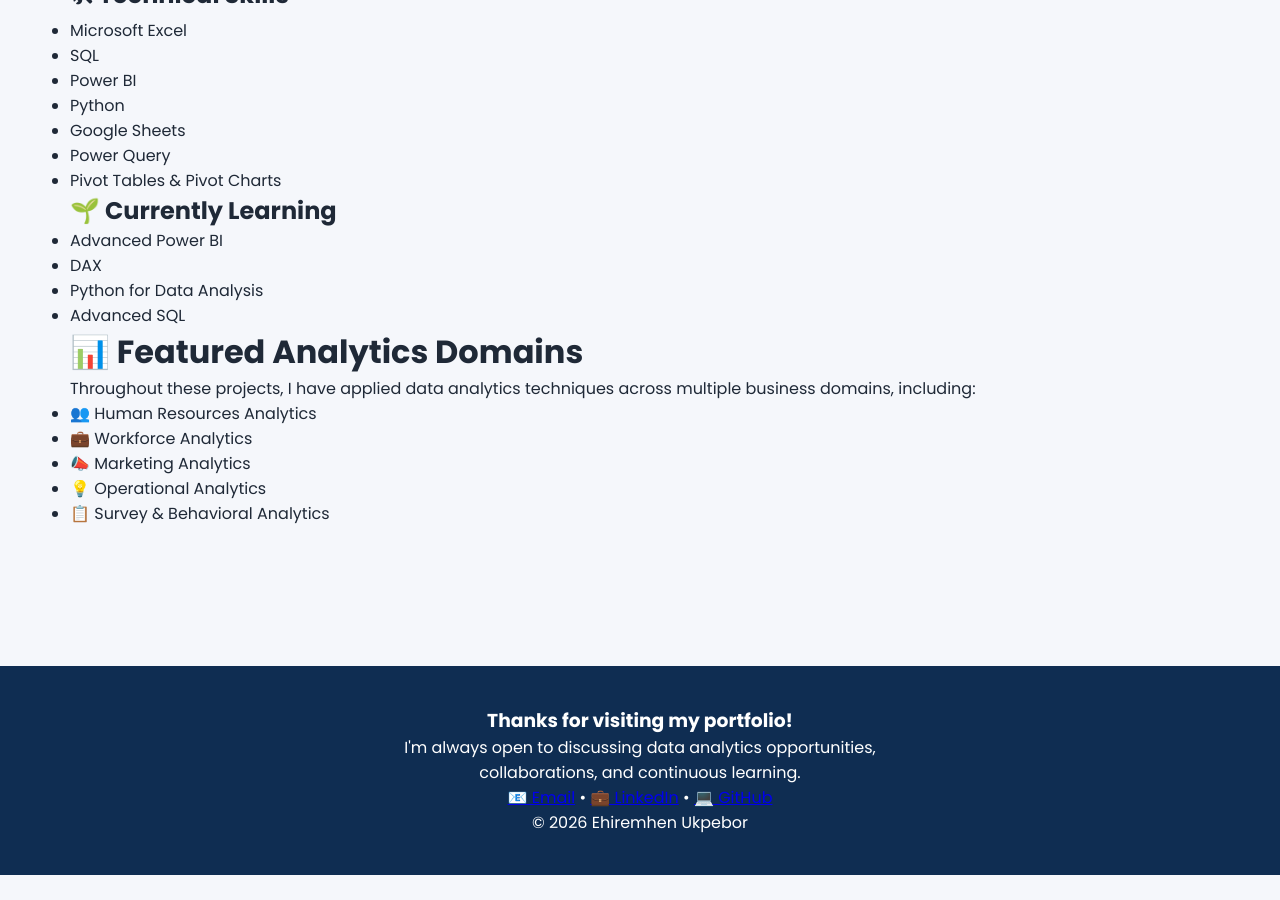
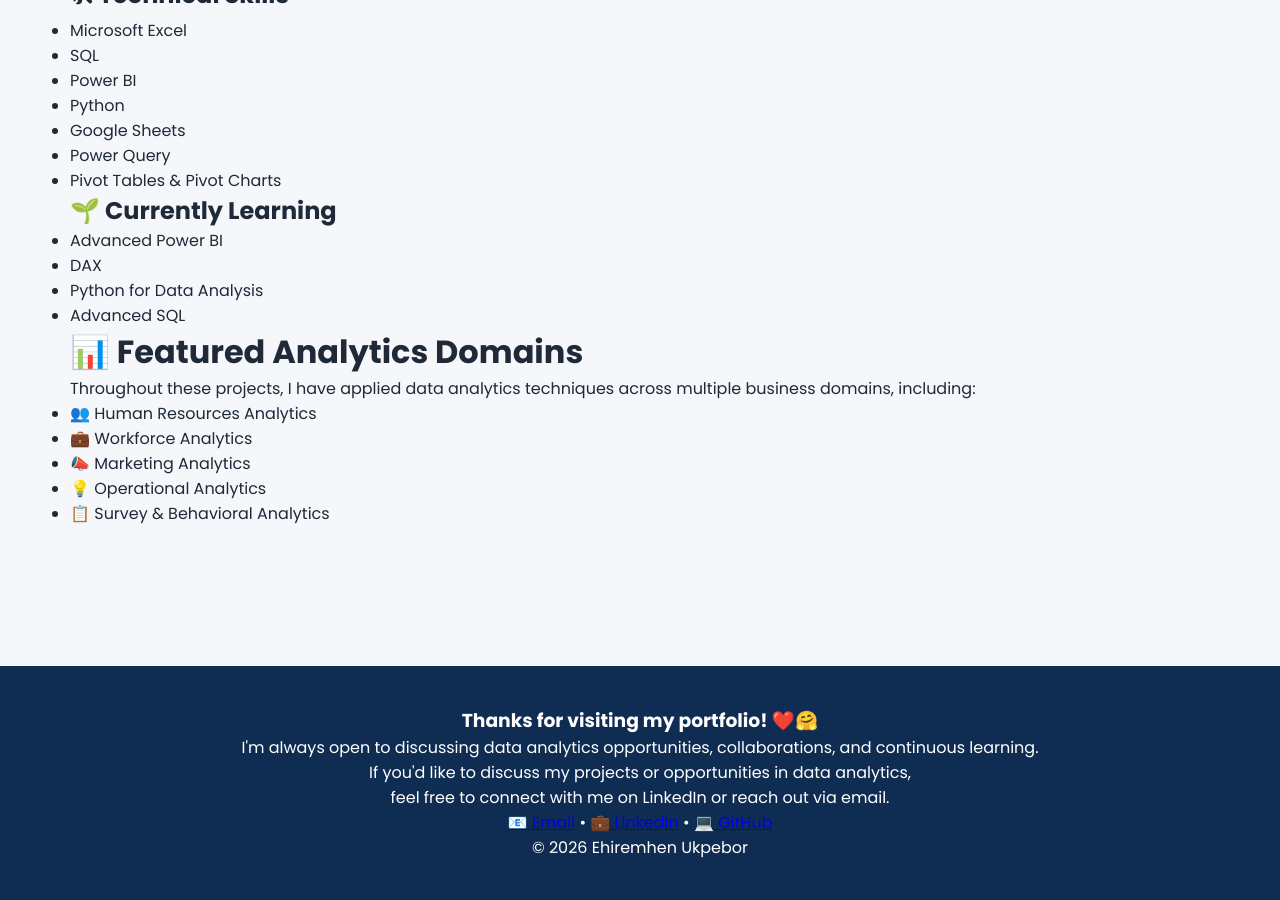
Before and after one commit to EhiUkpebor001/Data-Analytics-Portfolio, a Jekyll site: the page built from index.md, in a window 1280 px wide and 900 px high, scrolled down 966 px. Built offline with Jekyll 4.4.1, drawn with Linux system fonts in a browser that asks for light colours; before the commit the page ends 1841 px from its top, so only the background shows below that.

Commit message:
Update footer with new message and emojis
Enhanced footer with additional text and emojis.

```diff
--- a/_includes/footer.html
+++ b/_includes/footer.html
@@ -2,9 +2,13 @@
 
     <div align="center">
 
-        <h3>Thanks for visiting my portfolio!</h3>
+        <h3>Thanks for visiting my portfolio! ❤️🤗 </h3>
 
-        <p> I'm always open to discussing data analytics opportunities, <br> collaborations, and continuous learning. </p>
+        <p>
+            I'm always open to discussing data analytics opportunities, collaborations, and continuous learning. <br>
+            If you'd like to discuss my projects or opportunities in data analytics, <br>
+            feel free to connect with me on LinkedIn or reach out via email.
+        </p>
 
         <p>
 
```
